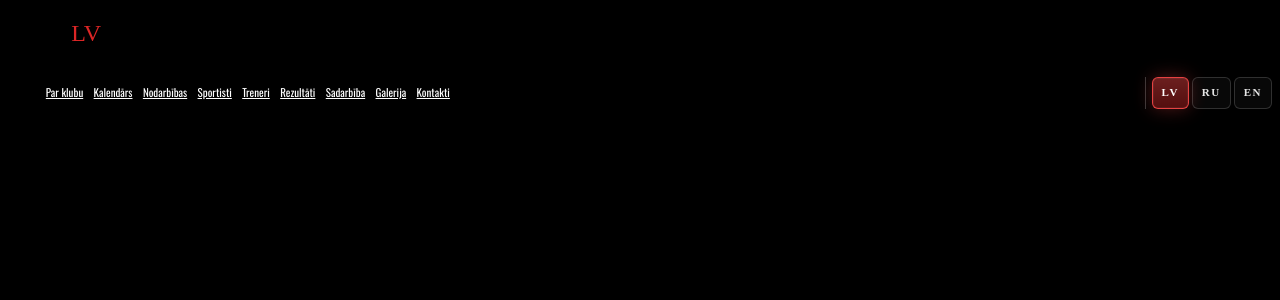
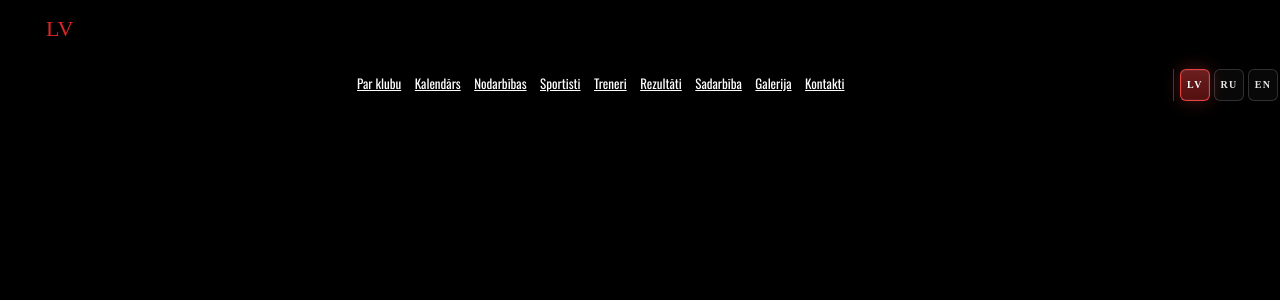
Before and after one commit to Aleksandrgetm/Ippon_site, a PHP site: page /foto-galerija.html in a window 1280 px wide. Shown: the top 300 px of the page. Run offline with PHP 8.4, Linux system fonts and the light colour scheme; some libraries are stand-ins or nearby versions; some web fonts are replaced.

Commit message:
исправил навигацию отображение 3

```diff
--- a/assets/site-responsive.css
+++ b/assets/site-responsive.css
@@ -53,12 +53,13 @@ html, body {
 }
 
 :root {
-  --site-header-height: 90px;
+  --site-header-height: 88px;
   --site-header-height-mobile: 80px;
 }
 
 body {
   padding-top: var(--site-header-height, 90px);
+  background: #000 !important;
 }
 
 @media (max-width: 768px) {
@@ -502,27 +503,48 @@ body {
 }
 
 /* Keep desktop navigation on a single line on narrower laptop screens */
-@media (min-width: 1025px) and (max-width: 1440px) {
+@media (min-width: 1025px) and (max-width: 1600px) {
+  .elementor-location-header,
   .elementor-location-header .elementor-element-4534216 {
+    margin-bottom: 0 !important;
+    border-bottom: 0 !important;
+    box-shadow: none !important;
+  }
+
+  .elementor-location-header + [data-elementor-type="wp-page"],
+  main,
+  .site-main,
+  .page-content {
+    margin-top: 0 !important;
+    border-top: 0 !important;
+  }
+
+  .elementor-location-header .elementor-element-4534216 {
+    width: min(calc(100% - 8px), 1560px) !important;
+    max-width: 1560px !important;
+    margin-left: auto !important;
+    margin-right: auto !important;
     justify-content: flex-start !important;
     flex-wrap: nowrap !important;
-    gap: clamp(6px, 0.8vw, 18px) !important;
-    padding-left: clamp(0px, 0.3vw, 6px) !important;
-    padding-right: clamp(8px, 0.9vw, 18px) !important;
+    gap: clamp(10px, 0.95vw, 24px) !important;
+    padding-left: clamp(4px, 0.45vw, 10px) !important;
+    padding-right: clamp(4px, 0.45vw, 10px) !important;
     overflow: visible !important;
   }
 
   .elementor-location-header .elementor-element-e48e2a2 {
     flex: 0 1 auto !important;
     min-width: 0 !important;
-    margin-right: clamp(6px, 0.7vw, 18px) !important;
+    max-width: clamp(190px, 15vw, 260px) !important;
+    margin-right: clamp(14px, 1vw, 28px) !important;
     justify-content: flex-start !important;
+    transform: translateX(clamp(-52px, -2.7vw, -24px));
   }
 
   .elementor-location-header .elementor-element-f058eba {
     margin-left: 0 !important;
     flex: 1 1 auto !important;
-    justify-content: flex-start !important;
+    justify-content: center !important;
     width: auto !important;
     min-width: 0 !important;
   }
@@ -540,9 +562,9 @@ body {
   .elementor-location-header .elementor-nav-menu {
     display: flex !important;
     align-items: center !important;
-    justify-content: flex-start !important;
+    justify-content: center !important;
     flex-wrap: nowrap !important;
-    gap: clamp(4px, 0.5vw, 12px) !important;
+    gap: clamp(8px, 0.9vw, 20px) !important;
     min-width: 0 !important;
     white-space: nowrap !important;
   }
@@ -550,6 +572,7 @@ body {
   .elementor-location-header .elementor-element-ad27a2f .elementor-nav-menu--main > .elementor-nav-menu {
     flex: 1 1 auto !important;
     min-width: 0 !important;
+    justify-content: center !important;
   }
 
   .elementor-location-header .elementor-nav-menu > li {
@@ -559,27 +582,36 @@ body {
   }
 
   .elementor-location-header .elementor-nav-menu > li > .elementor-item {
-    font-size: clamp(12px, 0.74vw, 15px) !important;
-    padding-left: clamp(1px, 0.2vw, 5px) !important;
-    padding-right: clamp(1px, 0.2vw, 5px) !important;
+    font-size: clamp(13px, 0.92vw, 16px) !important;
+    line-height: 1 !important;
+    padding-top: 8px !important;
+    padding-bottom: 8px !important;
+    padding-left: clamp(1px, 0.2vw, 3px) !important;
+    padding-right: clamp(1px, 0.2vw, 3px) !important;
+    white-space: nowrap !important;
+  }
+
+  .elementor-location-header .elementor-element-a4b8bf8 .elementor-heading-title {
+    font-size: clamp(26px, 1.6vw, 34px) !important;
+    line-height: 1 !important;
     white-space: nowrap !important;
   }
 
   .ippon-lang-host {
     flex: 0 0 auto !important;
-    margin-left: clamp(6px, 0.7vw, 14px) !important;
+    margin-left: auto !important;
   }
 
   .ippon-lang-switcher {
     display: inline-flex !important;
-    gap: clamp(3px, 0.35vw, 6px) !important;
-    padding-left: clamp(6px, 0.55vw, 10px) !important;
+    gap: clamp(4px, 0.35vw, 8px) !important;
+    padding-left: clamp(6px, 0.45vw, 10px) !important;
   }
 
   .ippon-lang-btn {
-    min-width: clamp(34px, 2.2vw, 40px) !important;
-    padding: 0 clamp(8px, 0.7vw, 10px) !important;
-    font-size: clamp(11px, 0.7vw, 12px) !important;
+    min-width: clamp(32px, 1.95vw, 40px) !important;
+    padding: 0 clamp(6px, 0.55vw, 10px) !important;
+    font-size: clamp(10px, 0.62vw, 12px) !important;
   }
 
   .ippon-lang-note {
@@ -598,35 +630,44 @@ body {
   }
 }
 
-@media (min-width: 1025px) and (max-width: 1280px) {
+@media (min-width: 1025px) and (max-width: 1440px) {
   .elementor-location-header .elementor-element-4534216 {
-    gap: clamp(4px, 0.55vw, 10px) !important;
-    padding-right: 8px !important;
+    width: calc(100% - 16px) !important;
+    gap: clamp(8px, 0.75vw, 16px) !important;
+    padding-left: 0 !important;
+    padding-right: 2px !important;
   }
 
   .elementor-location-header .elementor-element-e48e2a2 {
-    margin-right: clamp(4px, 0.45vw, 10px) !important;
-    transform: translateX(-8px);
+    max-width: clamp(176px, 14vw, 220px) !important;
+    margin-right: clamp(2px, 0.25vw, 8px) !important;
+    transform: translateX(clamp(-36px, -1.8vw, -18px));
   }
 
   .elementor-location-header .elementor-nav-menu--main,
   .elementor-location-header .elementor-nav-menu {
-    gap: clamp(3px, 0.35vw, 8px) !important;
+    gap: clamp(6px, 0.65vw, 12px) !important;
   }
 
   .elementor-location-header .elementor-nav-menu > li > .elementor-item {
-    font-size: clamp(11px, 0.68vw, 13px) !important;
-    padding-left: 2px !important;
-    padding-right: 2px !important;
-  }
-
-  .ippon-lang-host {
-    margin-left: clamp(4px, 0.35vw, 8px) !important;
+    font-size: clamp(13px, 0.82vw, 14px) !important;
+    padding-left: 1px !important;
+    padding-right: 1px !important;
+  }
+
+  .elementor-location-header .elementor-element-a4b8bf8 .elementor-heading-title {
+    font-size: clamp(24px, 1.45vw, 30px) !important;
   }
 
   .ippon-lang-switcher {
-    gap: 3px !important;
+    gap: 4px !important;
     padding-left: 6px !important;
+  }
+
+  .ippon-lang-btn {
+    min-width: 30px !important;
+    padding: 0 5px !important;
+    font-size: 10px !important;
   }
 
   .ippon-lang-note {
@@ -636,18 +677,28 @@ body {
 
 @media (min-width: 1025px) and (max-width: 1366px) {
   .elementor-location-header .elementor-element-4534216 {
-    gap: clamp(4px, 0.45vw, 9px) !important;
+    width: calc(100% - 20px) !important;
+    gap: clamp(6px, 0.55vw, 10px) !important;
   }
 
   .elementor-location-header .elementor-nav-menu--main,
   .elementor-location-header .elementor-nav-menu {
-    gap: clamp(3px, 0.32vw, 7px) !important;
+    gap: clamp(5px, 0.45vw, 8px) !important;
   }
 
   .elementor-location-header .elementor-nav-menu > li > .elementor-item {
-    font-size: clamp(11px, 0.66vw, 13px) !important;
-    padding-left: 2px !important;
-    padding-right: 2px !important;
+    font-size: 13px !important;
+    padding-left: 1px !important;
+    padding-right: 1px !important;
+  }
+
+  .elementor-location-header .elementor-element-e48e2a2 {
+    max-width: clamp(170px, 13vw, 200px) !important;
+    margin-right: 4px !important;
+  }
+
+  .elementor-location-header .elementor-element-a4b8bf8 .elementor-heading-title {
+    font-size: clamp(22px, 1.3vw, 26px) !important;
   }
 
   .ippon-lang-note {
```
